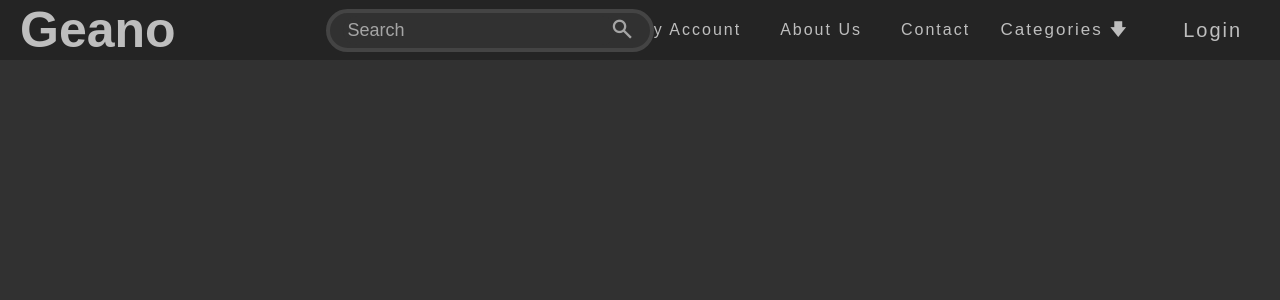
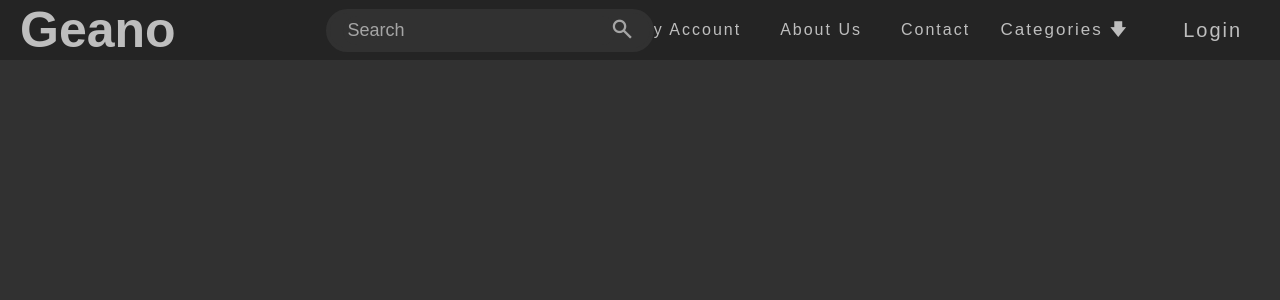
Before and after one commit to Marsprins/Geano, a PHP site: page / in a window 1280 px wide. Shown: the top 300 px of the page. Run offline with PHP 8.4, Linux system fonts and the light colour scheme.

Commit message:
Update index.css

```diff
--- a/Home/index.css
+++ b/Home/index.css
@@ -146,7 +146,7 @@ body {
     display: inline-block;
     width: 300px;
     height: 35px;
-    border: 4px solid var(--bg3);
+    border: 4px solid var(--bg2);
     padding: 0px 10px;
     border-radius: 50px;
     position: absolute;
```
